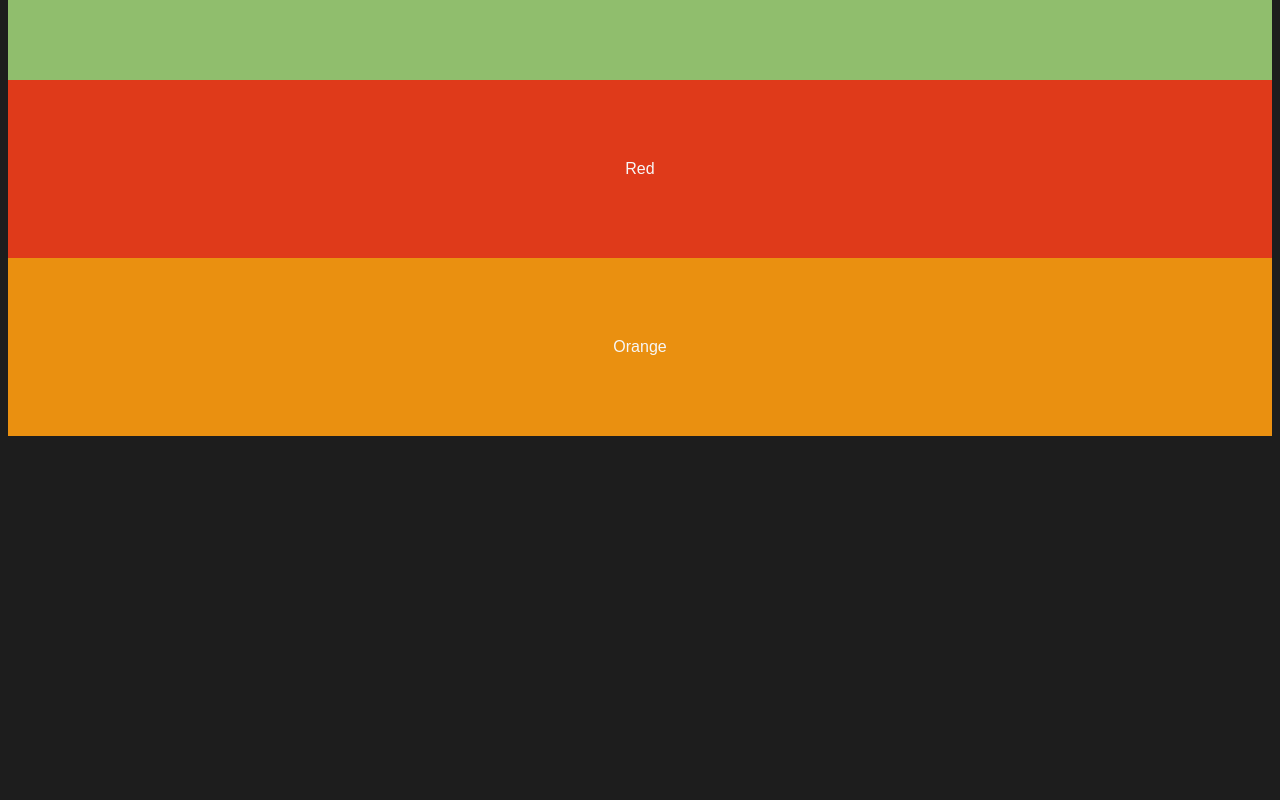
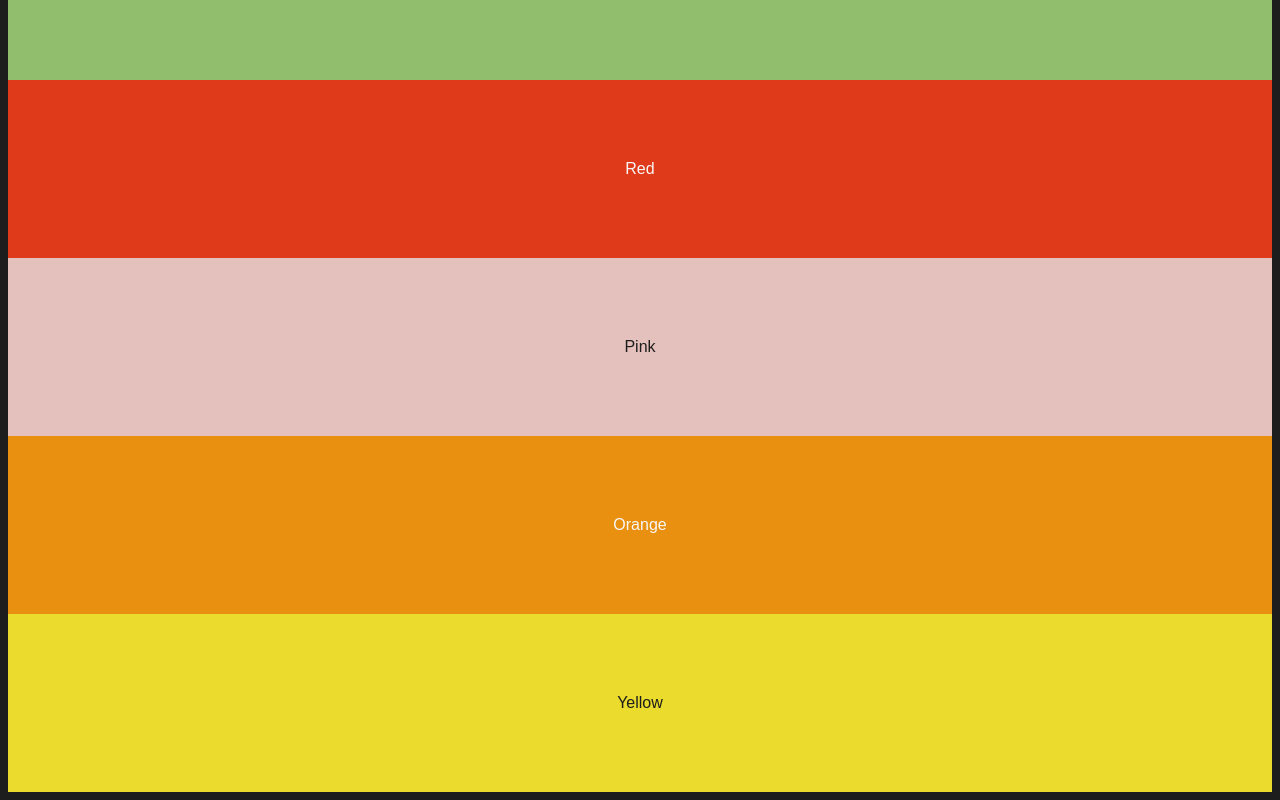
Before and after one commit to hising/colors.css, a plain HTML site: page index.html in a window 1280 px wide. Shown: the part 586-1386 px from the top of the page. Before the commit the page ends 1030 px from the top, so only its background shows below. Drawn offline with Linux system fonts and the light colour scheme.

Commit message:
Add pink and yellow base colors

```diff
--- a/colors.css
+++ b/colors.css
@@ -5,7 +5,9 @@
     --blue: #27a2d2;
     --green: #90BE6D;
     --red: #df3a1a;
+    --pink: #E5C1BD;
     --orange: #EA9010;
+    --yellow: #eadb2c;
 }
 
 body {
@@ -35,6 +37,16 @@ body {
     background-color: var(--red);
 }
 
+.color.pink {
+    background-color: var(--pink);
+    color: var(--black);
+}
+
 .color.orange {
     background-color: var(--orange);
 }
+
+.color.yellow {
+    background-color: var(--yellow);
+    color: var(--black);
+}
--- a/index.html
+++ b/index.html
@@ -15,6 +15,8 @@
 <div class="color blue">Blue</div>
 <div class="color green">Green</div>
 <div class="color red">Red</div>
+<div class="color pink">Pink</div>
 <div class="color orange">Orange</div>
+<div class="color yellow">Yellow</div>
 </body>
 </html>
```
